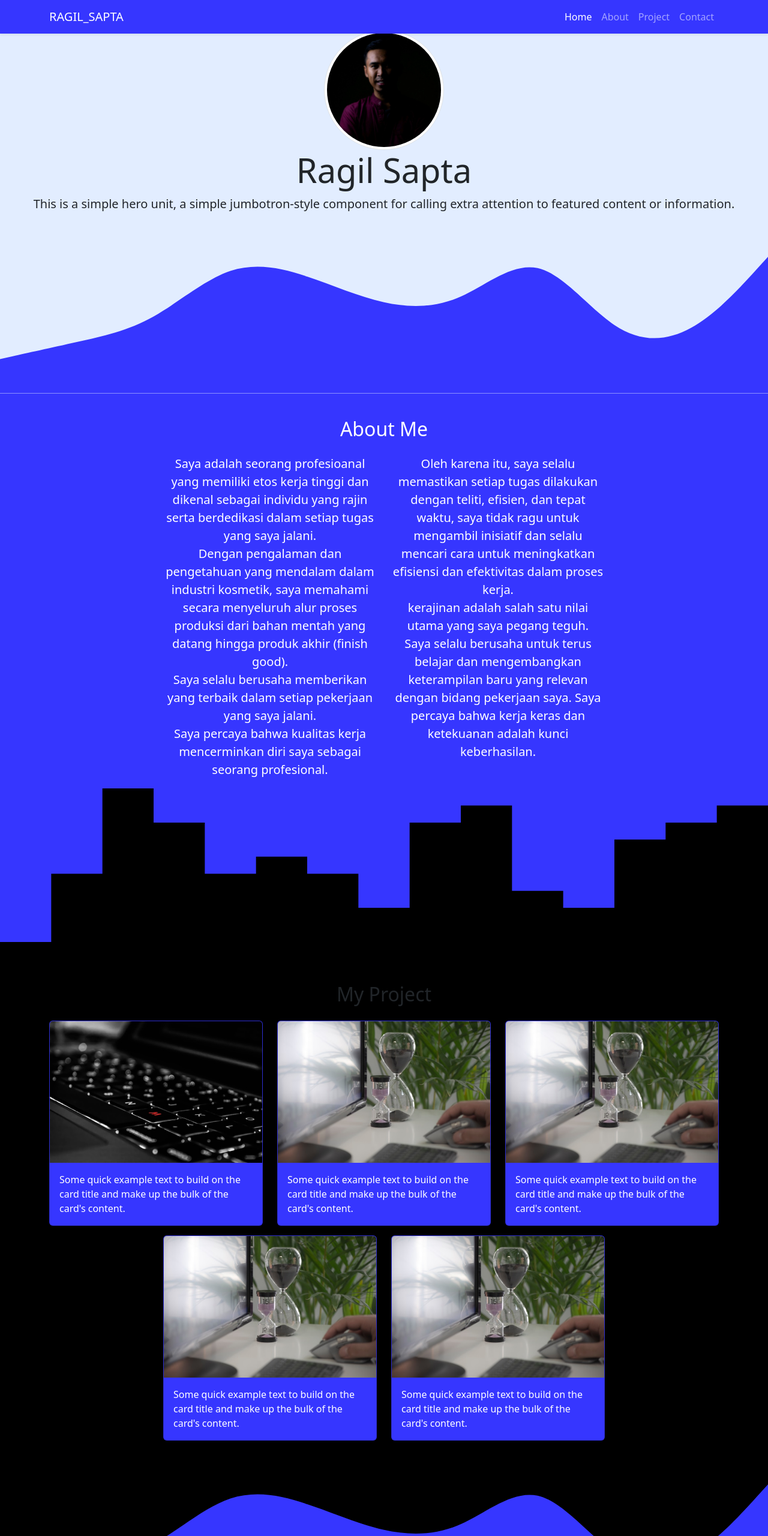
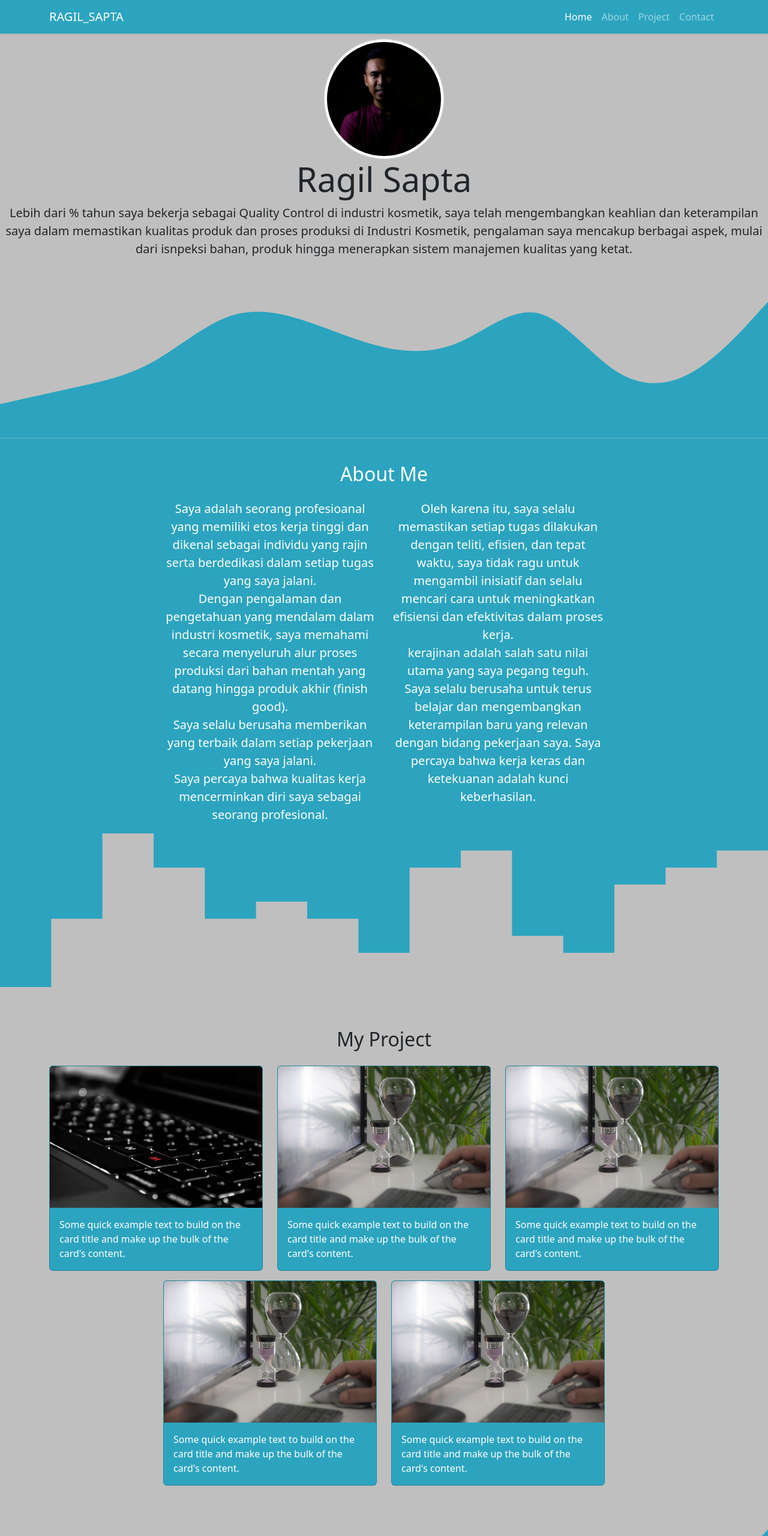
Before and after one commit to RagilSapta/portofolioragil, a plain HTML site: page index.html in a window 1280 px wide. Shown: the top 2560 px of the page at 60% size. Drawn offline with nearby package versions, Linux system fonts and the light colour scheme.

Commit message:
padding top jumbo tron ganti warna

```diff
--- a/index.html
+++ b/index.html
@@ -13,7 +13,7 @@
   </head>
   <body id="home">
     <!-- navbar -->
-    <nav class="navbar navbar-expand-lg navbar-dark shadow-sm fixed-top" style="background-color: rgb(54, 54, 255)">
+    <nav class="navbar navbar-expand-lg navbar-dark shadow-sm fixed-top" style="background-color: #2ca4bf">
       <div class="container">
         <a class="navbar-brand" href="#">RAGIL_SAPTA</a>
         <button class="navbar-toggler" type="button" data-bs-toggle="collapse" data-bs-target="#navbarNav" aria-controls="navbarNav" aria-expanded="false" aria-label="Toggle navigation">
@@ -40,13 +40,16 @@
     <!-- akhir navbar -->
 
     <!-- jumbo tron -->
-    <section id="home" class="jumbotron text-center" style="padding-top: 50px">
+    <section id="home" class="jumbotron text-center" style="padding-top: 65px; background-color: #bfbfbf">
       <img src="asset/foto/r1.jpg" alt="ragil sapta" width="200" class="rounded-circle img-thumbnail" />
       <h1 class="display-4">Ragil Sapta</h1>
-      <p class="lead">This is a simple hero unit, a simple jumbotron-style component for calling extra attention to featured content or information.</p>
+      <p class="lead">
+        Lebih dari % tahun saya bekerja sebagai Quality Control di industri kosmetik, saya telah mengembangkan keahlian dan keterampilan saya dalam memastikan kualitas produk dan proses produksi di Industri Kosmetik, pengalaman saya
+        mencakup berbagai aspek, mulai dari isnpeksi bahan, produk hingga menerapkan sistem manajemen kualitas yang ketat.
+      </p>
       <svg xmlns="http://www.w3.org/2000/svg" viewBox="0 0 1440 320">
         <path
-          fill="rgb(54, 54, 255)"
+          fill="#2ca4bf"
           fill-opacity="1"
           d="M0,256L24,250.7C48,245,96,235,144,224C192,213,240,203,288,176C336,149,384,107,432,90.7C480,75,528,85,576,101.3C624,117,672,139,720,149.3C768,160,816,160,864,138.7C912,117,960,75,1008,85.3C1056,96,1104,160,1152,192C1200,224,1248,224,1296,197.3C1344,171,1392,117,1416,90.7L1440,64L1440,320L1416,320C1392,320,1344,320,1296,320C1248,320,1200,320,1152,320C1104,320,1056,320,1008,320C960,320,912,320,864,320C816,320,768,320,720,320C672,320,624,320,576,320C528,320,480,320,432,320C384,320,336,320,288,320C240,320,192,320,144,320C96,320,48,320,24,320L0,320Z"
         ></path>
@@ -55,7 +58,7 @@
     <!-- akhir jumbo tron -->
 
     <!-- about -->
-    <section id="about" style="background-color: rgb(54, 54, 255); padding-top: 40px">
+    <section id="about" style="background-color: #2ca4bf; padding-top: 40px">
       <div class="container">
         <div class="row text-center mb-3">
           <div class="col" style="color: white">
@@ -83,7 +86,7 @@
       </div>
       <svg xmlns="http://www.w3.org/2000/svg" viewBox="0 0 1440 320">
         <path
-          fill="black"
+          fill="#bfbfbf"
           fill-opacity="1"
           d="M0,288L0,288L96,288L96,160L192,160L192,0L288,0L288,64L384,64L384,160L480,160L480,128L576,128L576,160L672,160L672,224L768,224L768,64L864,64L864,32L960,32L960,192L1056,192L1056,224L1152,224L1152,96L1248,96L1248,64L1344,64L1344,32L1440,32L1440,320L1344,320L1344,320L1248,320L1248,320L1152,320L1152,320L1056,320L1056,320L960,320L960,320L864,320L864,320L768,320L768,320L672,320L672,320L576,320L576,320L480,320L480,320L384,320L384,320L288,320L288,320L192,320L192,320L96,320L96,320L0,320L0,320Z"
         ></path>
@@ -92,7 +95,7 @@
     <!-- akhir about -->
 
     <!-- project -->
-    <section id="project" style="background-color: black; padding-top: 40px">
+    <section id="project" style="background-color: #bfbfbf; padding-top: 40px">
       <div class="container">
         <div class="row text-center mb-3">
           <div class="col">
@@ -101,7 +104,7 @@
         </div>
         <div class="row justify-content-center">
           <div class="col-md-4 mb-3">
-            <div class="card" style="background-color: rgb(54, 54, 255)">
+            <div class="card" style="background-color: #2ca4bf">
               <img src="asset/foto/GM1.jpg" class="card-img-top" alt="..." />
               <div class="card-body">
                 <p class="card-text" style="color: white">Some quick example text to build on the card title and make up the bulk of the card's content.</p>
@@ -109,7 +112,7 @@
             </div>
           </div>
           <div class="col-md-4 mb-3">
-            <div class="card" style="background-color: rgb(54, 54, 255)">
+            <div class="card" style="background-color: #2ca4bf">
               <img src="asset/foto/GM2.jpg" class="card-img-top" alt="..." />
               <div class="card-body">
                 <p class="card-text" style="color: white">Some quick example text to build on the card title and make up the bulk of the card's content.</p>
@@ -117,7 +120,7 @@
             </div>
           </div>
           <div class="col-md-4 mb-3">
-            <div class="card" style="background-color: rgb(54, 54, 255)">
+            <div class="card" style="background-color: #2ca4bf">
               <img src="asset/foto/GM2.jpg" class="card-img-top" alt="..." />
               <div class="card-body">
                 <p class="card-text" style="color: white">Some quick example text to build on the card title and make up the bulk of the card's content.</p>
@@ -125,7 +128,7 @@
             </div>
           </div>
           <div class="col-md-4 mb-3">
-            <div class="card" style="background-color: rgb(54, 54, 255)">
+            <div class="card" style="background-color: #2ca4bf">
               <img src="asset/foto/GM2.jpg" class="card-img-top" alt="..." />
               <div class="card-body">
                 <p class="card-text" style="color: white">Some quick example text to build on the card title and make up the bulk of the card's content.</p>
@@ -133,7 +136,7 @@
             </div>
           </div>
           <div class="col-md-4 mb-3">
-            <div class="card" style="background-color: rgb(54, 54, 255)">
+            <div class="card" style="background-color: #2ca4bf">
               <img src="asset/foto/GM2.jpg" class="card-img-top" alt="..." />
               <div class="card-body">
                 <p class="card-text" style="color: white">Some quick example text to build on the card title and make up the bulk of the card's content.</p>
@@ -144,7 +147,7 @@
       </div>
       <svg xmlns="http://www.w3.org/2000/svg" viewBox="0 0 1440 320">
         <path
-          fill="rgb(54, 54, 255)"
+          fill="#2ca4bf"
           fill-opacity="1"
           d="M0,256L24,250.7C48,245,96,235,144,224C192,213,240,203,288,176C336,149,384,107,432,90.7C480,75,528,85,576,101.3C624,117,672,139,720,149.3C768,160,816,160,864,138.7C912,117,960,75,1008,85.3C1056,96,1104,160,1152,192C1200,224,1248,224,1296,197.3C1344,171,1392,117,1416,90.7L1440,64L1440,320L1416,320C1392,320,1344,320,1296,320C1248,320,1200,320,1152,320C1104,320,1056,320,1008,320C960,320,912,320,864,320C816,320,768,320,720,320C672,320,624,320,576,320C528,320,480,320,432,320C384,320,336,320,288,320C240,320,192,320,144,320C96,320,48,320,24,320L0,320Z"
         ></path>
@@ -153,7 +156,7 @@
     <!-- akhir project -->
 
     <!-- contact -->
-    <section id="contact" style="padding-top: 40px; background-color: rgb(54, 54, 255)">
+    <section id="contact" style="padding-top: 40px; background-color: #2ca4bf">
       <div class="container">
         <div class="row text-center mb-3">
           <div class="col" style="color: white">
@@ -197,7 +200,7 @@
       </div>
       <svg xmlns="http://www.w3.org/2000/svg" viewBox="0 0 1440 320">
         <path
-          fill="black"
+          fill=" #bfbfbf"
           fill-opacity="1"
           d="M0,160L48,133.3C96,107,192,53,288,58.7C384,64,480,128,576,160C672,192,768,192,864,197.3C960,203,1056,213,1152,192C1248,171,1344,117,1392,90.7L1440,64L1440,320L1392,320C1344,320,1248,320,1152,320C1056,320,960,320,864,320C768,320,672,320,576,320C480,320,384,320,288,320C192,320,96,320,48,320L0,320Z"
         ></path>
@@ -206,8 +209,8 @@
     <!-- akhir contact -->
 
     <!-- footer -->
-    <footer class="text-white text-center pb-5" style="background-color: black">
-      <p>Created with <i class="bi bi-heart-fill text-danger"></i> by <a href="intaagram" class="text-white fw-bold">ragil sapta</a></p>
+    <footer class="text-white text-center pb-5" style="background-color: #bfbfbf">
+      <p style="color: black">Created with <i class="bi bi-heart-fill text-danger"></i> by <a href="intaagram" class="text-black fw-bold">ragil sapta</a></p>
     </footer>
     <!-- akhir footer -->
 
```
